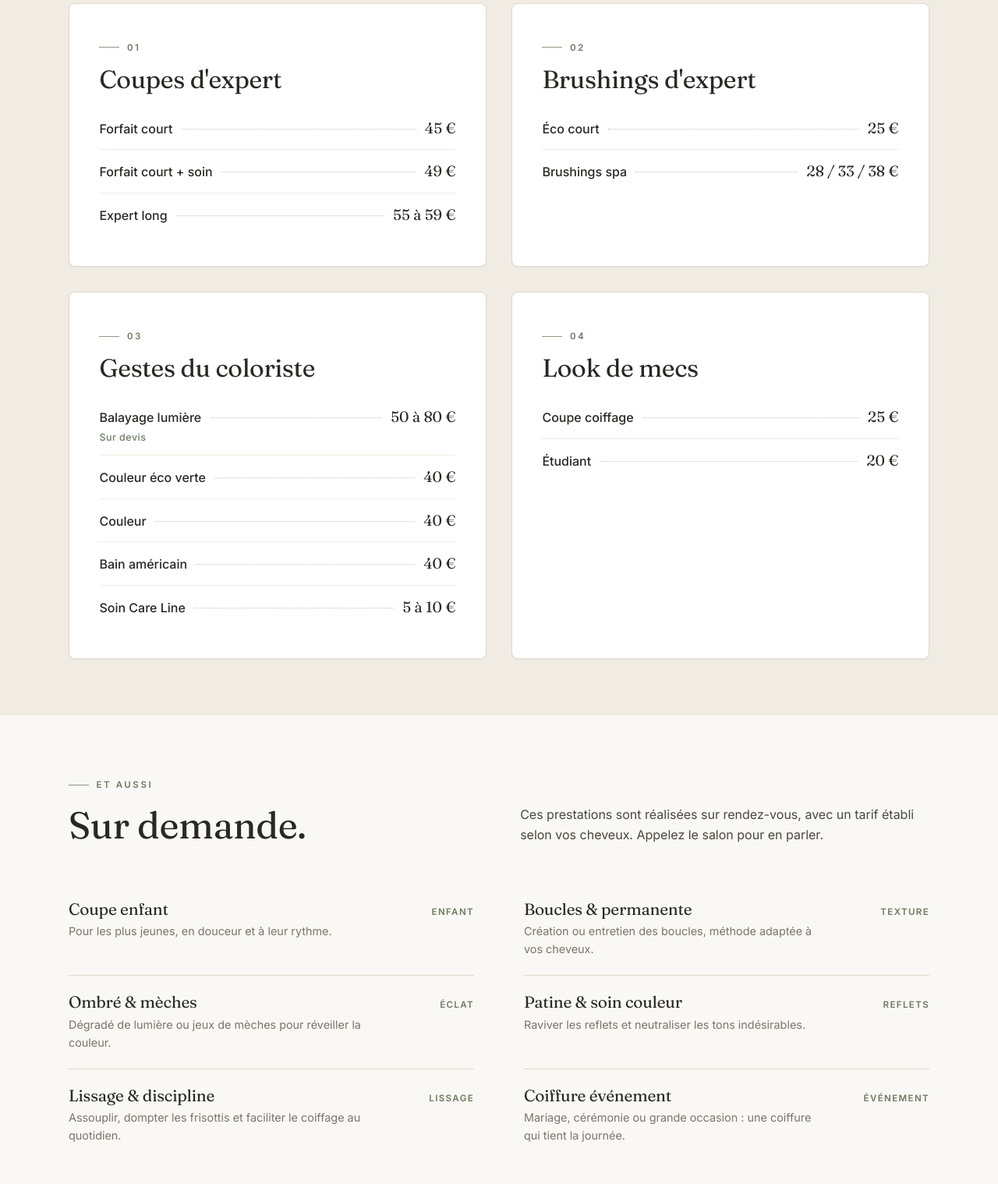
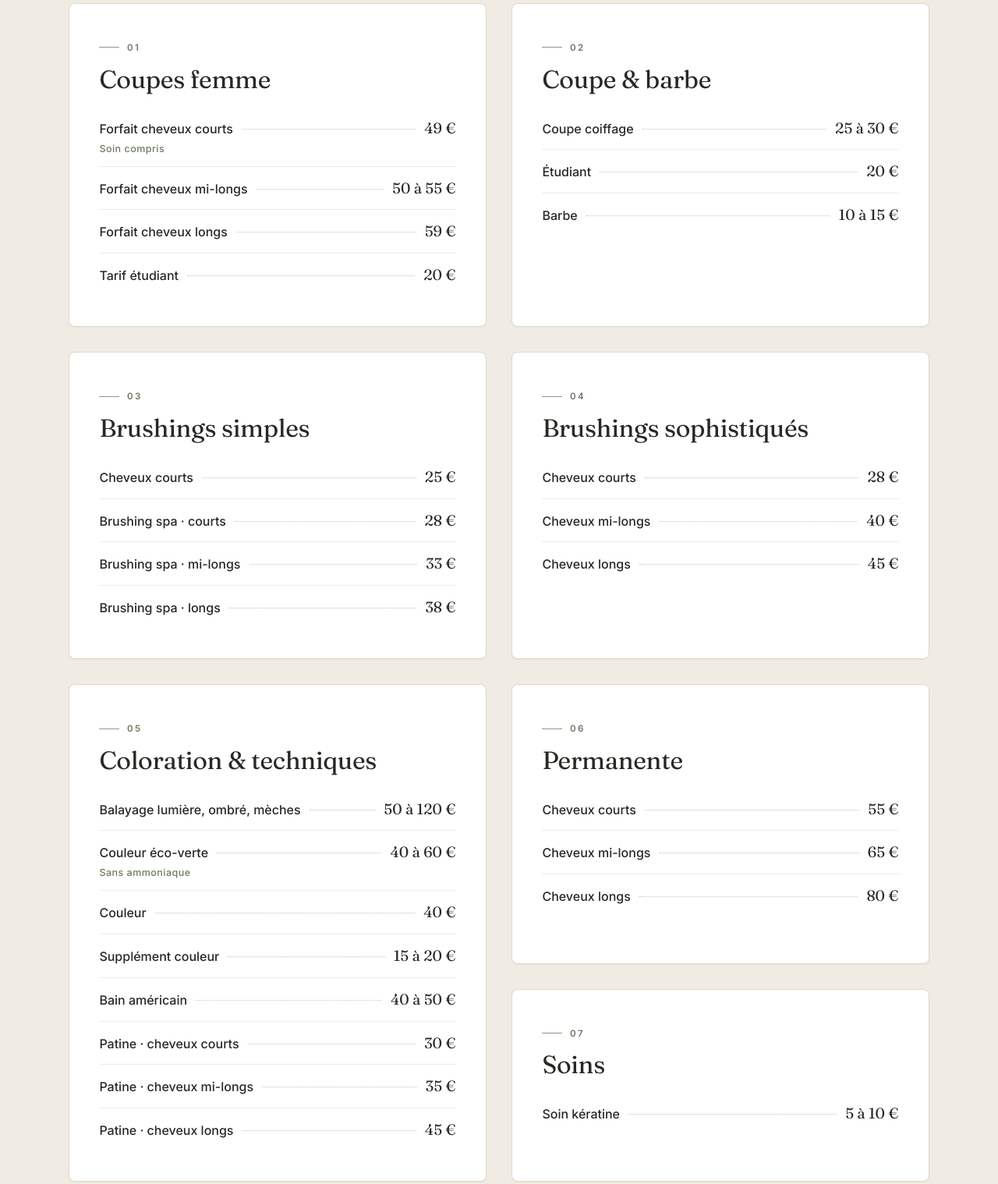
Before and after one commit to boyaultenki-debug/coup-de-tete-site, a website: page prestations.html in a window 1280 px wide. Shown: the part 615-2133 px from the top of the page at 78% size. Drawn offline with Linux system fonts and the light colour scheme.

Commit message:
Nouvelle carte des tarifs

```diff
--- a/prestations.html
+++ b/prestations.html
@@ -5,7 +5,7 @@
   <meta name="viewport" content="width=device-width, initial-scale=1">
   <script>document.documentElement.classList.add("js")</script>
   <title>Tarifs &amp; prestations — Coiffeur Coup de Tête, Grenoble</title>
-  <meta name="description" content="Tarifs du salon Coup de Tête à Grenoble : coupe femme dès 45 €, coupe homme 25 €, étudiant 20 €, couleur 40 €, balayage de 50 à 80 €. Coupe, couleur, brushing et soins.">
+  <meta name="description" content="Tarifs du salon Coup de Tête à Grenoble : coupe femme dès 49 €, coupe homme dès 25 €, étudiant 20 €, couleur 40 €, balayage de 50 à 120 €, permanente dès 55 €. Coupe, couleur, brushing et soins.">
   <link rel="canonical" href="https://www.coup-de-tete.fr/prestations.html">
   <meta name="theme-color" content="#2a2824">
   <meta property="og:type" content="website">
@@ -20,6 +20,7 @@
   <link rel="preconnect" href="https://fonts.gstatic.com" crossorigin>
   <link href="https://fonts.googleapis.com/css2?family=Fraunces:ital,opsz,wght@0,9..144,400;0,9..144,500;1,9..144,400&family=Inter:wght@400;500;600&display=swap" rel="stylesheet">
   <link rel="stylesheet" href="assets/css/style.css">
+  <style>.tarif-card--tall{grid-row:span 2}@media (max-width:720px){.tarif-card--tall{grid-row:auto}}</style>
 </head>
 <body>
   <header class="site-header">
@@ -74,38 +75,70 @@
         <div class="tarifs">
         <article class="tarif-card reveal">
           <span class="eyebrow">01</span>
-          <h2>Coupes d'expert</h2>
+          <h2>Coupes femme</h2>
           <ul class="price-list">
-            <li><span class="pl-name">Forfait court</span><span class="pl-dots" aria-hidden="true"></span><span class="pl-price">45 €</span></li>
-            <li><span class="pl-name">Forfait court + soin</span><span class="pl-dots" aria-hidden="true"></span><span class="pl-price">49 €</span></li>
-            <li><span class="pl-name">Expert long</span><span class="pl-dots" aria-hidden="true"></span><span class="pl-price">55 à 59 €</span></li>
+            <li><span class="pl-name">Forfait cheveux courts<small>Soin compris</small></span><span class="pl-dots" aria-hidden="true"></span><span class="pl-price">49 €</span></li>
+            <li><span class="pl-name">Forfait cheveux mi-longs</span><span class="pl-dots" aria-hidden="true"></span><span class="pl-price">50 à 55 €</span></li>
+            <li><span class="pl-name">Forfait cheveux longs</span><span class="pl-dots" aria-hidden="true"></span><span class="pl-price">59 €</span></li>
+            <li><span class="pl-name">Tarif étudiant</span><span class="pl-dots" aria-hidden="true"></span><span class="pl-price">20 €</span></li>
           </ul>
         </article>
         <article class="tarif-card reveal" style="--i:1">
           <span class="eyebrow">02</span>
-          <h2>Brushings d'expert</h2>
+          <h2>Coupe &amp; barbe</h2>
           <ul class="price-list">
-            <li><span class="pl-name">Éco court</span><span class="pl-dots" aria-hidden="true"></span><span class="pl-price">25 €</span></li>
-            <li><span class="pl-name">Brushings spa</span><span class="pl-dots" aria-hidden="true"></span><span class="pl-price">28 / 33 / 38 €</span></li>
+            <li><span class="pl-name">Coupe coiffage</span><span class="pl-dots" aria-hidden="true"></span><span class="pl-price">25 à 30 €</span></li>
+            <li><span class="pl-name">Étudiant</span><span class="pl-dots" aria-hidden="true"></span><span class="pl-price">20 €</span></li>
+            <li><span class="pl-name">Barbe</span><span class="pl-dots" aria-hidden="true"></span><span class="pl-price">10 à 15 €</span></li>
           </ul>
         </article>
         <article class="tarif-card reveal">
           <span class="eyebrow">03</span>
-          <h2>Gestes du coloriste</h2>
+          <h2>Brushings simples</h2>
           <ul class="price-list">
-            <li><span class="pl-name">Balayage lumière<small>Sur devis</small></span><span class="pl-dots" aria-hidden="true"></span><span class="pl-price">50 à 80 €</span></li>
-            <li><span class="pl-name">Couleur éco verte</span><span class="pl-dots" aria-hidden="true"></span><span class="pl-price">40 €</span></li>
-            <li><span class="pl-name">Couleur</span><span class="pl-dots" aria-hidden="true"></span><span class="pl-price">40 €</span></li>
-            <li><span class="pl-name">Bain américain</span><span class="pl-dots" aria-hidden="true"></span><span class="pl-price">40 €</span></li>
-            <li><span class="pl-name">Soin Care Line</span><span class="pl-dots" aria-hidden="true"></span><span class="pl-price">5 à 10 €</span></li>
+            <li><span class="pl-name">Cheveux courts</span><span class="pl-dots" aria-hidden="true"></span><span class="pl-price">25 €</span></li>
+            <li><span class="pl-name">Brushing spa · courts</span><span class="pl-dots" aria-hidden="true"></span><span class="pl-price">28 €</span></li>
+            <li><span class="pl-name">Brushing spa · mi-longs</span><span class="pl-dots" aria-hidden="true"></span><span class="pl-price">33 €</span></li>
+            <li><span class="pl-name">Brushing spa · longs</span><span class="pl-dots" aria-hidden="true"></span><span class="pl-price">38 €</span></li>
           </ul>
         </article>
         <article class="tarif-card reveal" style="--i:1">
           <span class="eyebrow">04</span>
-          <h2>Look de mecs</h2>
+          <h2>Brushings sophistiqués</h2>
           <ul class="price-list">
-            <li><span class="pl-name">Coupe coiffage</span><span class="pl-dots" aria-hidden="true"></span><span class="pl-price">25 €</span></li>
-            <li><span class="pl-name">Étudiant</span><span class="pl-dots" aria-hidden="true"></span><span class="pl-price">20 €</span></li>
+            <li><span class="pl-name">Cheveux courts</span><span class="pl-dots" aria-hidden="true"></span><span class="pl-price">28 €</span></li>
+            <li><span class="pl-name">Cheveux mi-longs</span><span class="pl-dots" aria-hidden="true"></span><span class="pl-price">40 €</span></li>
+            <li><span class="pl-name">Cheveux longs</span><span class="pl-dots" aria-hidden="true"></span><span class="pl-price">45 €</span></li>
+          </ul>
+        </article>
+        <article class="tarif-card tarif-card--tall reveal">
+          <span class="eyebrow">05</span>
+          <h2>Coloration &amp; techniques</h2>
+          <ul class="price-list">
+            <li><span class="pl-name">Balayage lumière, ombré, mèches</span><span class="pl-dots" aria-hidden="true"></span><span class="pl-price">50 à 120 €</span></li>
+            <li><span class="pl-name">Couleur éco-verte<small>Sans ammoniaque</small></span><span class="pl-dots" aria-hidden="true"></span><span class="pl-price">40 à 60 €</span></li>
+            <li><span class="pl-name">Couleur</span><span class="pl-dots" aria-hidden="true"></span><span class="pl-price">40 €</span></li>
+            <li><span class="pl-name">Supplément couleur</span><span class="pl-dots" aria-hidden="true"></span><span class="pl-price">15 à 20 €</span></li>
+            <li><span class="pl-name">Bain américain</span><span class="pl-dots" aria-hidden="true"></span><span class="pl-price">40 à 50 €</span></li>
+            <li><span class="pl-name">Patine · cheveux courts</span><span class="pl-dots" aria-hidden="true"></span><span class="pl-price">30 €</span></li>
+            <li><span class="pl-name">Patine · cheveux mi-longs</span><span class="pl-dots" aria-hidden="true"></span><span class="pl-price">35 €</span></li>
+            <li><span class="pl-name">Patine · cheveux longs</span><span class="pl-dots" aria-hidden="true"></span><span class="pl-price">45 €</span></li>
+          </ul>
+        </article>
+        <article class="tarif-card reveal" style="--i:1">
+          <span class="eyebrow">06</span>
+          <h2>Permanente</h2>
+          <ul class="price-list">
+            <li><span class="pl-name">Cheveux courts</span><span class="pl-dots" aria-hidden="true"></span><span class="pl-price">55 €</span></li>
+            <li><span class="pl-name">Cheveux mi-longs</span><span class="pl-dots" aria-hidden="true"></span><span class="pl-price">65 €</span></li>
+            <li><span class="pl-name">Cheveux longs</span><span class="pl-dots" aria-hidden="true"></span><span class="pl-price">80 €</span></li>
+          </ul>
+        </article>
+        <article class="tarif-card reveal">
+          <span class="eyebrow">07</span>
+          <h2>Soins</h2>
+          <ul class="price-list">
+            <li><span class="pl-name">Soin kératine</span><span class="pl-dots" aria-hidden="true"></span><span class="pl-price">5 à 10 €</span></li>
           </ul>
         </article>
         </div>
@@ -117,11 +150,8 @@
         <div class="sec-head"><div><span class="eyebrow reveal">Et aussi</span><h2 class="reveal" style="--i:1">Sur demande.</h2></div><p class="reveal" style="--i:2">Ces prestations sont réalisées sur rendez-vous, avec un tarif établi selon vos cheveux. Appelez le salon pour en parler.</p></div>
         <div class="prestations">
           <div class="presta reveal"><div class="presta-main"><h3>Coupe enfant</h3><p>Pour les plus jeunes, en douceur et à leur rythme.</p></div><span class="tag">Enfant</span></div>
-          <div class="presta reveal" style="--i:1"><div class="presta-main"><h3>Boucles &amp; permanente</h3><p>Création ou entretien des boucles, méthode adaptée à vos cheveux.</p></div><span class="tag">Texture</span></div>
-          <div class="presta reveal"><div class="presta-main"><h3>Ombré &amp; mèches</h3><p>Dégradé de lumière ou jeux de mèches pour réveiller la couleur.</p></div><span class="tag">Éclat</span></div>
-          <div class="presta reveal" style="--i:1"><div class="presta-main"><h3>Patine &amp; soin couleur</h3><p>Raviver les reflets et neutraliser les tons indésirables.</p></div><span class="tag">Reflets</span></div>
-          <div class="presta reveal"><div class="presta-main"><h3>Lissage &amp; discipline</h3><p>Assouplir, dompter les frisottis et faciliter le coiffage au quotidien.</p></div><span class="tag">Lissage</span></div>
-          <div class="presta reveal" style="--i:1"><div class="presta-main"><h3>Coiffure événement</h3><p>Mariage, cérémonie ou grande occasion : une coiffure qui tient la journée.</p></div><span class="tag">Événement</span></div>
+          <div class="presta reveal" style="--i:1"><div class="presta-main"><h3>Lissage &amp; discipline</h3><p>Assouplir, dompter les frisottis et faciliter le coiffage au quotidien.</p></div><span class="tag">Lissage</span></div>
+          <div class="presta reveal"><div class="presta-main"><h3>Coiffure événement</h3><p>Mariage, cérémonie ou grande occasion : une coiffure qui tient la journée.</p></div><span class="tag">Événement</span></div>
         </div>
       </div>
     </section>
```
Also changed, not shown: index.html (+5 -5 lines).
